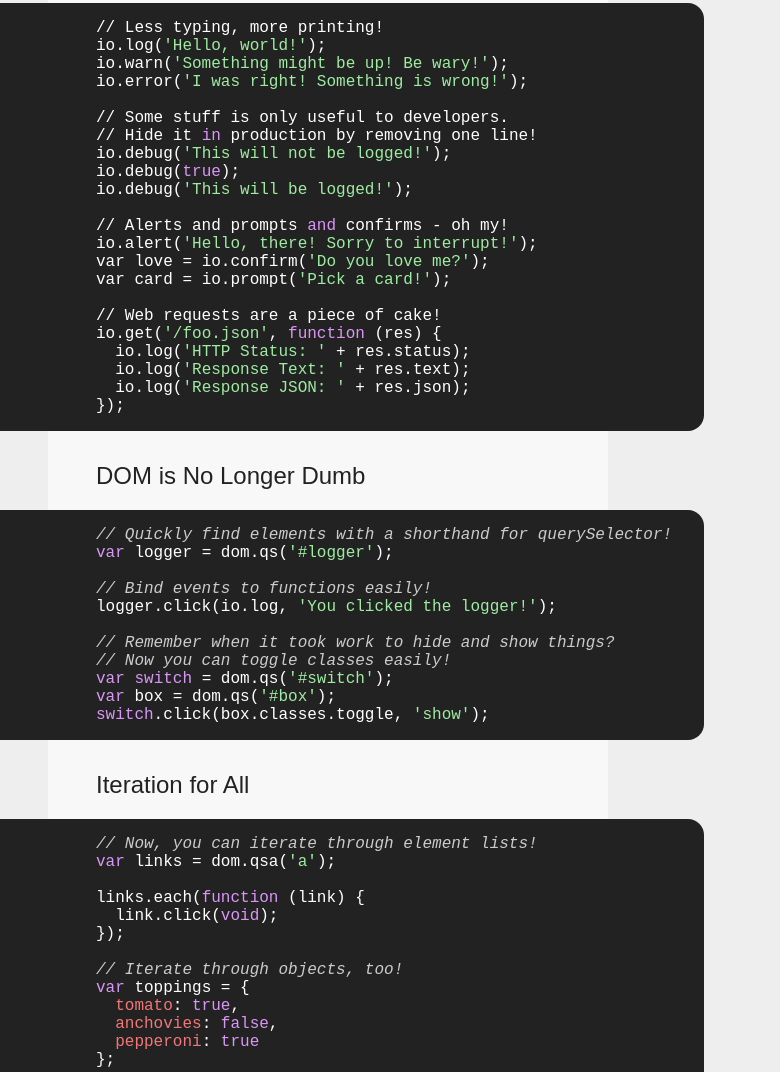
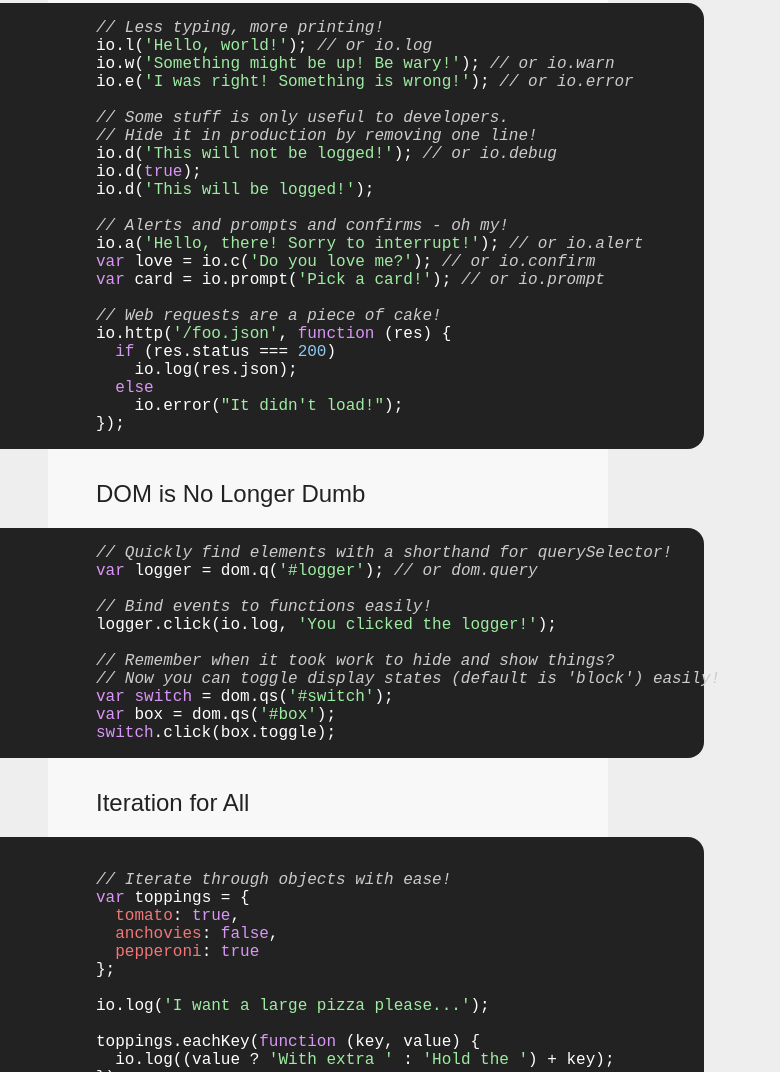
Before and after one commit to shoort/short.js, a plain HTML site: page index.html in a window 1280 px wide. Shown: the part 337-1409 px from the top of the page, without its empty margins (0-780 px from the left). Drawn offline with nearby package versions, Linux system fonts and the light colour scheme; a web font is replaced by a local one.

Commit message:
Update library features!

```diff
--- a/index.html
+++ b/index.html
@@ -26,51 +26,46 @@
     </p>
     <h2>I/O Made Easy</h2>
     <pre><code>// Less typing, more printing!
-io.log('Hello, world!');
-io.warn('Something might be up! Be wary!');
-io.error('I was right! Something is wrong!');
+io.l('Hello, world!'); // or io.log
+io.w('Something might be up! Be wary!'); // or io.warn
+io.e('I was right! Something is wrong!'); // or io.error
 
 // Some stuff is only useful to developers.
 // Hide it in production by removing one line!
-io.debug('This will not be logged!');
-io.debug(true);
-io.debug('This will be logged!');
+io.d('This will not be logged!'); // or io.debug
+io.d(true);
+io.d('This will be logged!');
 
 // Alerts an&shy;d prompts and confirms - oh my!
-io.alert('Hello, there! Sorry to interrupt!');
-var love = io.confirm('Do you love me?');
-var card = io.prompt('Pick a card!');
+io.a('Hello, there! Sorry to interrupt!'); // or io.alert
+var love = io.c('Do you love me?'); // or io.confirm
+var card = io.prompt('Pick a card!'); // or io.prompt
 
 // Web requests are a piece of cake!
-io.get('/foo.json', function (res) {
-  io.log('HTTP Status: ' + res.status);
-  io.log('Response Text: ' + res.text);
-  io.log('Response JSON: ' + res.json);
+io.http('/foo.json', function (res) {
+  if (res.status === 200)
+    io.log(res.json);
+  else
+    io.error("It didn't load!");
 });
 </code></pre>
     <h2>DOM is No Longer Dumb</h2>
     <pre><code>// Quickly find elements with a shorthand for querySelector!
-var logger = dom.qs('#logger');
+var logger = dom.q('#logger'); // or dom.query
 
 // Bind events to functions easily!
 logger.click(io.log, 'You clicked the logger!');
 
 // Remember when it took work to hide and show things?
-// Now you can toggle classes easily!
+// Now you can toggle display states (default is 'block') easily!
 var switch = dom.qs('#switch');
 var box = dom.qs('#box');
-switch.click(box.classes.toggle, 'show');
+switch.click(box.toggle);
 </code></pre>
 
     <h2>Iteration for All</h2>
-    <pre><code>// Now, you can iterate through element lists!
-var links = dom.qsa('a');
-
-links.each(function (link) {
-  link.click(void);
-});
-
-// Iterate through objects, too!
+    <pre><code>
+// Iterate through objects with ease!
 var toppings = {
   tomato: true,
   anchovies: false,
@@ -79,7 +74,7 @@ var toppings = {
 
 io.log('I want a large pizza please...');
 
-toppings.each(function (key, value) {
+toppings.eachKey(function (key, value) {
   io.log((value ? 'With extra ' : 'Hold the ') + key);
 });
 
```
